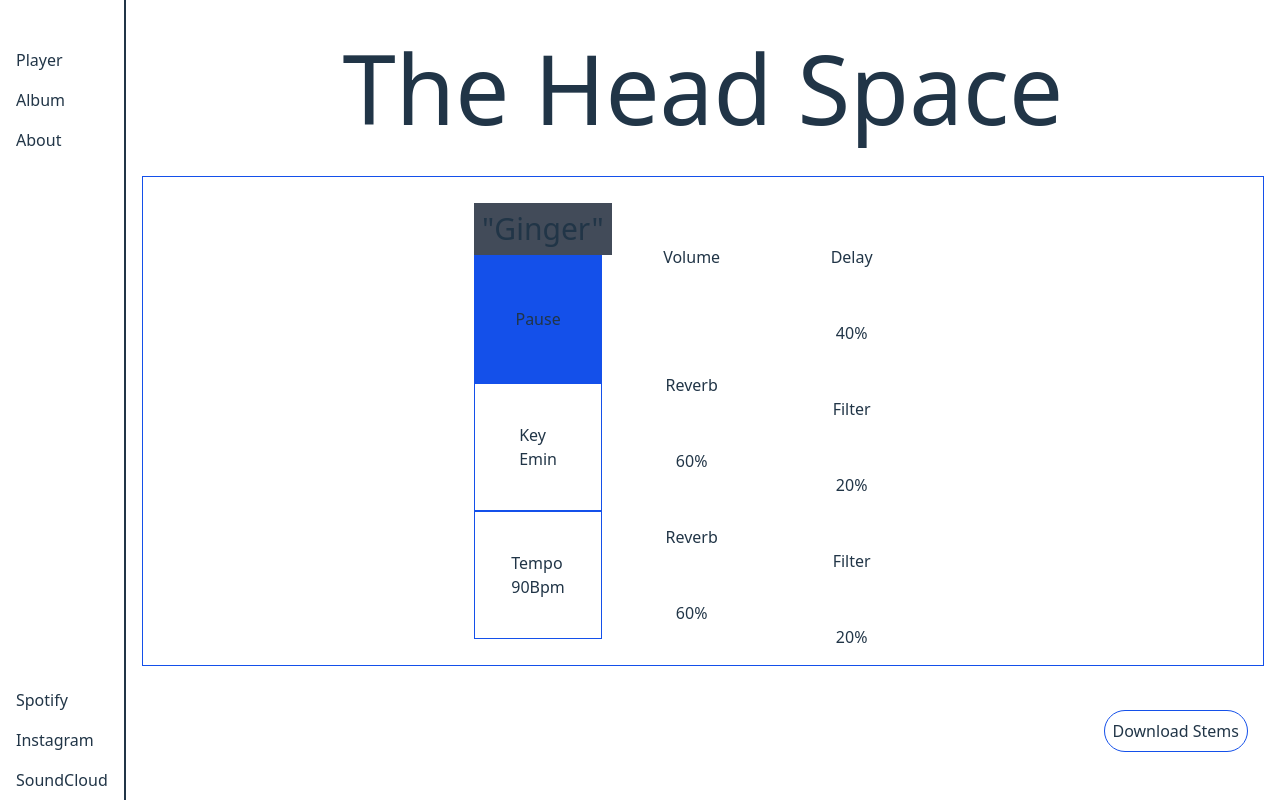
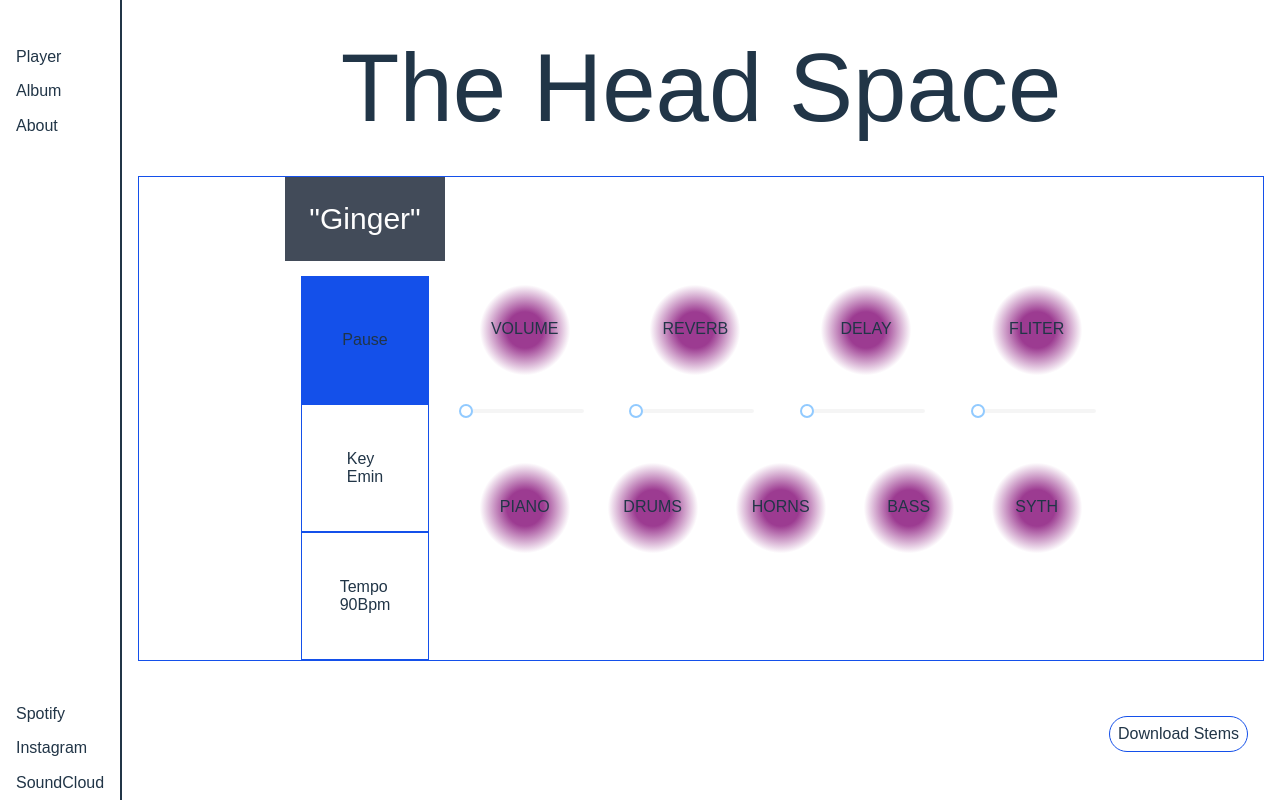
Before and after one commit to Druidss/head-space, a Vue app: page / in a window 1280 px wide. Built offline with nearby package versions, Linux system fonts and the light colour scheme.

Commit message:
add slider and fix basic layout

```diff
--- a/package.json
+++ b/package.json
@@ -9,6 +9,7 @@
     "preview": "vite preview"
   },
   "dependencies": {
+    "ant-design-vue": "^4.2.3",
     "vue": "^3.4.21",
     "vue-slider-component": "^3.2.24",
     "vue3-slider": "^1.9.0"
--- a/src/App.vue
+++ b/src/App.vue
@@ -1,12 +1,15 @@
 <script>
 import NavigationColumn from './components/NavigationColumn.vue'
 import Rectangle from './components/Rectangle.vue'
-// import Slider from "vue3-slider"
+import Effect from './components/Effect.vue'
+import { Slider } from 'ant-design-vue';
 
 export default {
   components: {
     NavigationColumn,
     Rectangle,
+    Effect,
+    Slider
   },
   data() {
     return {
@@ -14,6 +17,11 @@ export default {
     }
   }
 }
+  import { ref } from 'vue';
+  const valueVolume = ref(0);
+  const valueReverb = ref(0);
+  const valueDelay = ref(0);
+  const valueFliter = ref(0);
 </script>
 
 <template>
@@ -22,57 +30,62 @@ export default {
     <NavigationColumn />
 
     <div class="w-9/10 w-screen border-l-2 border-gray-500">
-
       <h1 class="text-8xl text-center my-10">The Head Space</h1>
       <button class="absolute bottom-8 right-4 rounded-full m-4 p-2  text-white border border-vi ">Download Stems</button>
 
       <div class="flex items-center justify-center border border-vi m-4">
-        <div class="w-30 bg-gray-600">
-          <h1 class=" text-3xl text-white bg-bgGray text-center p-2">"Ginger"</h1>
-          <div>
+        <div class="w-30">
+          <h1 class=" text-3xl text-viWhite bg-bgGray text-center p-6">"Ginger"</h1>
+          <div class="grid justify-center">
             <Rectangle class="p-4 bg-vi" text="Pause" />
             <Rectangle class='border border-vi'text="Key" number="Emin" />
-            <Rectangle class='border border-vi' text="Tempo" number="90Bpm" />
+            <Rectangle class='border border-vi' text="Tempo"  number="90Bpm" />
           </div>
         </div>
 
-        <div class="w-70 flex">
-          <div class="flex flex-row">
-          <!-- <h1 class="text-3xl">Effect Board</h1> -->
-          <div class="h-1/2 bg-gray-800 m-4">
-              <Rectangle text="Volume" />
-              <div class="m-4w-120 h-120 bg-yellow-400 rounded-full flex items-center justify-center">
-              <!-- <Slider v-model="data" color="#FB278D" track-color="#FEFEFE" /> -->
+        <div class="w-70">
+          <div class="h-1/2 bg-gray-800 m-4 flex flex-row justify-between">
+             <!-- <h1 class="text-3xl">Effect Board</h1> -->
+              <div class="flex flex-col justify-between">
+              <Effect text="VOLUME" />
+              <Slider id="volume" v-model:value="valueVolume" />
               </div>
-              <Rectangle text="Reverb" />
-              <div class="w-120 h-120 bg-yellow-400 rounded-full flex items-center justify-center">
-                <p>60%</p>
+
+              <div class="flex flex-col">
+              <Effect text="REVERB" />
+              <Slider id="volume" v-model:value="valueReverb" />
               </div>
-              <Rectangle text="Reverb" />
-              <div class="w-120 h-120 bg-yellow-400 rounded-full flex items-center justify-center">
-                <p>60%</p>
+
+              <div class="flex flex-col">
+              <Effect text="DELAY" />
+              <Slider id="volume" v-model:value="valueDelay" />
               </div>
-            </div>
+
+              <div class="flex flex-col">
+              <Effect text="FLITER" />
+              <Slider id="volume" v-model:value="valueFliter" />
+              </div>
+
           </div>
 
-          <div class="h-1/2 bg-gray-800 m-4">
-            <Rectangle text="Delay" />
-            <div class="w-120 h-120 bg-yellow-400 rounded-full flex items-center justify-center">
-              <p>40%</p>
-            </div>
-            <Rectangle text="Filter" />
-            <div class="w-120 h-120 bg-yellow-400 rounded-full flex items-center justify-center">
-              <p>20%</p>
-            </div>
-            <Rectangle text="Filter" />
-            <div class="w-120 h-120 bg-yellow-400 rounded-full flex items-center justify-center">
-              <p>20%</p>
-            </div>
+          <div class="h-1/2 bg-gray-800 m-4 flex flex-row">
+            <Effect text="PIANO" />
+            <Effect text="DRUMS" />
+            <Effect text="HORNS" />
+            <Effect text="BASS" />
+            <Effect text="SYTH" />
           </div>
+
         </div>
       </div>
     </div>
   </div>
 </template>
 
-<!-- <style src="@vueform/slider/themes/default.css"></style> -->
+
+
+<style scoped>
+.code-box-demo .ant-slider {
+  margin-bottom: 16px;
+}
+</style>
--- /dev/null
+++ b/src/components/Effect.vue
@@ -0,0 +1,29 @@
+<template>
+  <div class="w-32 h-32 bg-yellow-400 flex items-center justify-center radial-gradient">
+     <div>
+      {{ text }}
+    </div>
+  </div>
+</template>
+
+<script>
+export default {
+  name: 'Rectangle',
+  props: {
+    text: {
+      type: String,
+      required: true,
+    },
+  },
+};
+</script>
+
+<style scoped>
+.radial-gradient {
+  background-image: radial-gradient(
+    farthest-corner at 50% 50%,
+    #9C3B91 20%,
+    #FFFFFF 50%
+  );
+}
+</style>
--- a/tailwind.config.js
+++ b/tailwind.config.js
@@ -12,6 +12,7 @@
       current: 'currentColor',
       vi: '#1450EA',
       bgGray: '#424B59',
+      viWhite: '#FEFEFE',
     }
   },
   plugins: [
```
Also changed, not shown: src/main.js (+5 -4 lines), 2 other files (tests, documents, lock files or other folders).
